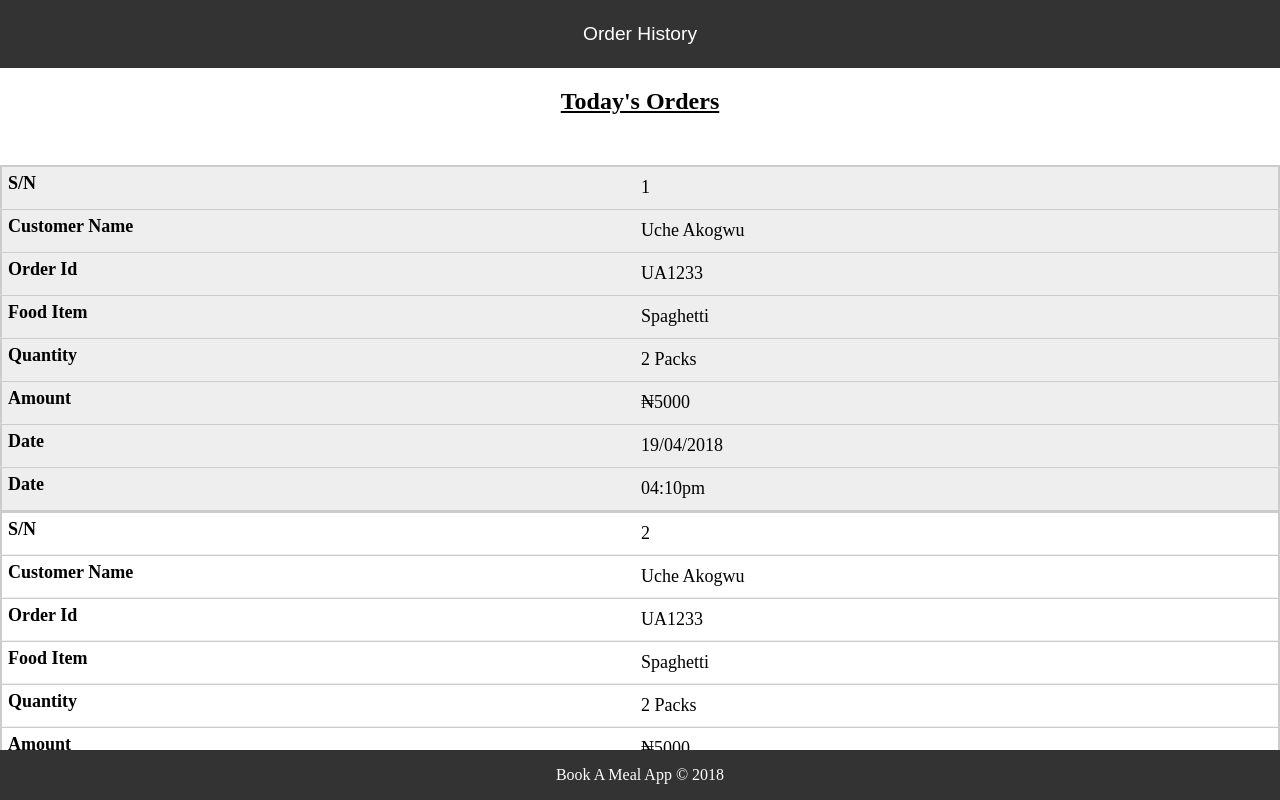
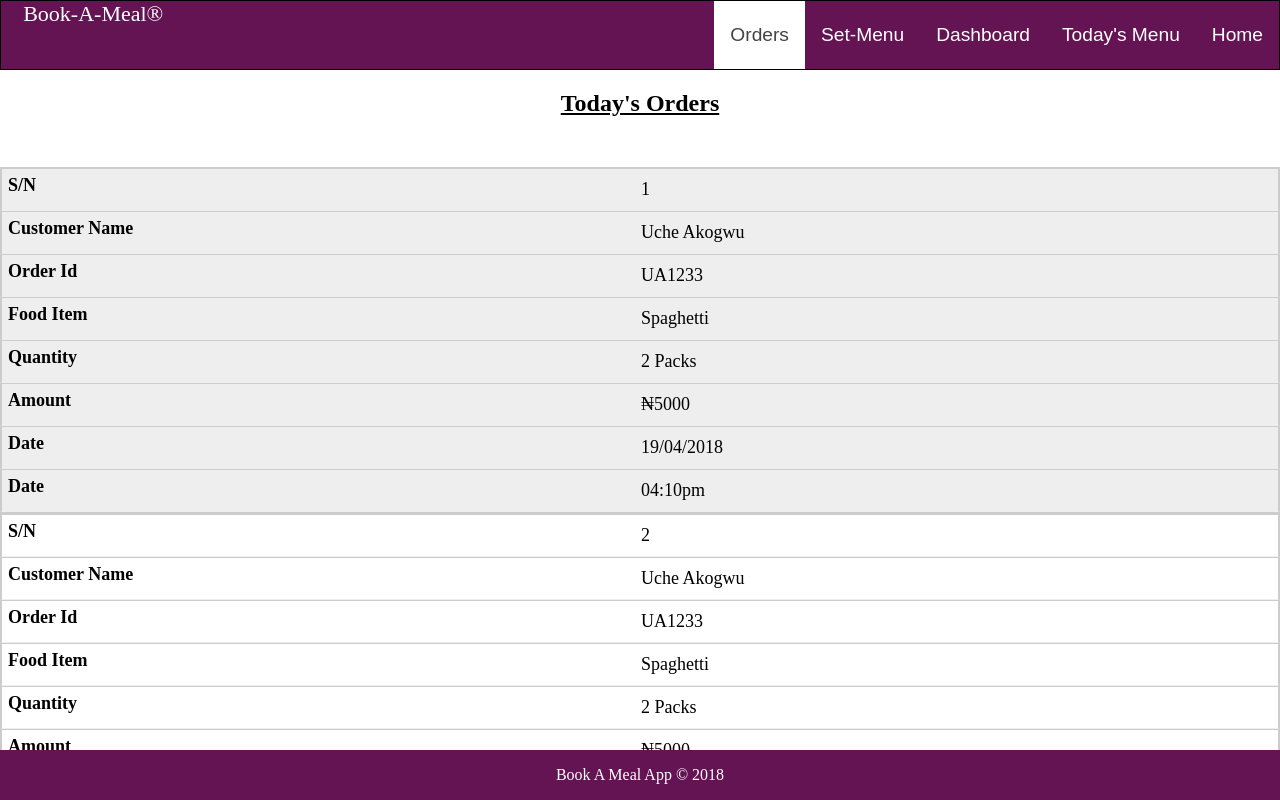
Before and after one commit to ucheg6/Book-A-Meal-App, a plain HTML site: page UI/OrderHistory.html in a window 1280 px wide. Shown: the top 800 px of the page. Drawn offline with Linux system fonts and the light colour scheme.

Commit message:
bug fixes

```diff
--- a/UI/OrderHistory.html
+++ b/UI/OrderHistory.html
@@ -11,11 +11,26 @@
 <body>
     <nav class="nav">
         <ul class="nav-menu ">
+                <a href="#" class="logo ">Book-A-Meal®</a>
+
+                <li>
+                        <a class="nav-link" href="LandingPage.html">Home</a>
+                    </li>
+
+                    <li>
+                        <a class="nav-link " href="MenuOptions.html">Today's Menu</a>
+                    </li>
 
 
-            <li>
-                <a class="nav-link" href="">Order History</a>
-            </li>
+                <li>
+                    <a class="nav-link " href="CatererManager.html">Dashboard</a>
+                </li>
+                <li>
+                        <a class="nav-link" href="SetMenu.html">Set-Menu</a>
+               </li>
+               <li>
+                    <a class="nav-link active" href="#OrderHistory.html">Orders</a>
+                </li>
 
         </ul>
     </nav>
--- a/UI/styles.css
+++ b/UI/styles.css
@@ -40,6 +40,17 @@ li a:hover {
     cursor: default
   }
 
+  .logo{
+    font-size: 22px;
+    text-align: center;
+    text-decoration: none;
+    padding: 2em 0.1em;
+    color: #fff;
+    margin: 20px 20px;
+    text-align: center;
+
+  }
+
 /* login form styles */
 
 form {
@@ -54,6 +65,8 @@ form {
   }
   button {
     padding:10px;
+
+
 
   }
   label {
@@ -84,8 +97,15 @@ form {
     margin-top: 100px;
     border-radius: 10px;
     -moz-border-radius: 10px;
-    -webkit-border-radius: 10px
+    -webkit-border-radius: 10px;
+    text-align: center;
 }
+
+.form-container a {
+ float:left;
+ margin-top: 15px;
+}
+
 
 form a {
     text-decoration: none;
@@ -115,4 +135,7 @@ form h2 {
       width: 100%;
       margin: 0;
   }
+  .logo{
+    display: none;
+     }
 }
--- a/UI/styles1.css
+++ b/UI/styles1.css
@@ -10,9 +10,14 @@ body {
 
   font-size: 15px;
 }
-/*-----------*/
-/* Homepage */
-/*-----------*/
+
+div h2 {
+  text-align : center;
+  margin: 20px
+}
+
+/* Homepage styles */
+
 
 .homepage {
   width: 100%;
@@ -71,6 +76,17 @@ li {
 
 }
 
+.logo{
+  font-size: 22px;
+  text-align: center;
+  text-decoration: none;
+  padding: 2em 0.1em;
+  color: #fff;
+  margin: 20px 20px;
+  text-align: center;
+
+}
+
 
 li a:hover {
   background-color:#005f5f
@@ -98,6 +114,14 @@ li a:hover {
   .form-container {
       width: 100%;
       margin: 0;
+  }
+  .homepage-heading h1 {
+    font-family: 'Rochester', cursive;
+    font-size: 500%;
+
+  }
+  .logo{
+ display: none;
   }
 }
 
@@ -155,7 +179,7 @@ li a:hover {
   }
 
   figcaption{
-    background-color: rgba(0,0,0,0.8);
+    background-color:rgb(100, 19, 83);;
     text-transform: uppercase;
     text-align: center;
     padding: 5px;
--- a/UI/styles2.css
+++ b/UI/styles2.css
@@ -1,7 +1,7 @@
 body {
     margin: 0;
     padding: 0;
-    background-color: rgb(150, 187, 194)
+
 }
 /* nav styles */
 .nav-menu{
@@ -9,11 +9,15 @@ body {
     margin: 0;
     padding: 0;
     overflow: hidden;
-    background-color: #333
-}
+    background-color: rgb(100, 19, 83);
+    border : 1px solid
+  }
 
+  li {
+    float: right
+  }
 
-.nav-link {
+  .nav-link {
     display: block;
     color: white;
     text-align: center;
@@ -23,15 +27,30 @@ body {
     font-size: 1.2em;
     line-height: 40px
 
-}
+  }
+
+  .logo{
+    font-size: 22px;
+    text-align: center;
+    text-decoration: none;
+    padding: 2em 0.1em;
+    color: #fff;
+    margin: 20px 20px;
+    text-align: center;
+
+  }
 
 
+  li a:hover {
+    background-color:#005f5f
+  }
 
-.nav a.active {
+  .nav a.active {
     background-color: #fff;
     color: #444;
     cursor: default
   }
+
 /* footer styles */
 
 .footer {
@@ -39,7 +58,7 @@ body {
     left: 0;
     bottom: 0;
     width: 100%;
-    background-color: #333;
+    background-color: rgb(100, 19, 83);
     color: white;
     text-align: center;
   }
@@ -150,6 +169,9 @@ input[type=button] {
         width: 100%;
         margin: 0 ;
     }
+    .logo{
+        display: none;
+         }
 }
 
 /*Table styles */
@@ -166,7 +188,7 @@ tr:nth-of-type(odd) {
 	}
 
 th {
-	background: #3498db;
+	background: rgb(100, 19, 83);
 	color: white;
 	font-weight: bold;
 	}
--- a/UI/styles3.css
+++ b/UI/styles3.css
@@ -10,9 +10,13 @@ body {
   margin: 0;
   padding: 0;
   overflow: hidden;
-    background-color: #333
+  background-color: rgb(100, 19, 83);
+  border : 1px solid
 }
 
+li {
+  float: right
+}
 
 .nav-link {
   display: block;
@@ -26,7 +30,21 @@ body {
 
 }
 
+.logo{
+  font-size: 22px;
+  text-align: center;
+  text-decoration: none;
+  padding: 2em 0.1em;
+  color: #fff;
+  margin: 20px 20px;
+  text-align: center;
 
+}
+
+
+li a:hover {
+  background-color:#005f5f
+}
 
 .nav a.active {
   background-color: #fff;
@@ -40,7 +58,7 @@ body {
   left: 0;
   bottom: 0;
   width: 100%;
-    background-color: #333;
+  background-color: rgb(100, 19, 83);
   color: white;
   text-align: center;
 }
@@ -117,7 +135,7 @@ section h3 {
   }
 
   figcaption{
-    background-color: rgba(0,0,0,0.8);
+    background-color:rgb(100, 19, 83);;
     text-transform: uppercase;
     text-align: center;
     padding: 5px;
@@ -141,4 +159,7 @@ section h3 {
         margin: 40px ;
 
     }
+    .logo{
+      display: none;
        }
+}
--- a/UI/styles4.css
+++ b/UI/styles4.css
@@ -9,9 +9,13 @@ body {
     margin: 0;
     padding: 0;
     overflow: hidden;
-    background-color: #333
+    background-color: rgb(100, 19, 83);
+    border : 1px solid
   }
 
+  li {
+    float: right
+  }
 
   .nav-link {
     display: block;
@@ -25,7 +29,21 @@ body {
 
   }
 
+  .logo{
+    font-size: 22px;
+    text-align: center;
+    text-decoration: none;
+    padding: 2em 0.1em;
+    color: #fff;
+    margin: 20px 20px;
+    text-align: center;
 
+  }
+
+
+  li a:hover {
+    background-color:#005f5f
+  }
 
   .nav a.active {
     background-color: #fff;
@@ -39,7 +57,7 @@ body {
     left: 0;
     bottom: 0;
     width: 100%;
-    background-color: #333;
+    background-color: rgb(100, 19, 83);
     color: white;
     text-align: center;
   }
@@ -49,7 +67,9 @@ body {
         width: 100%;
         margin-top: 0;
     }
-
+    .logo{
+        display: none;
+         }
 
   }
 
@@ -69,7 +89,7 @@ tr:nth-of-type(odd) {
 	}
 
 th {
-	background: #3498db;
+	background: rgb(100, 19, 83);
 	color: white;
 	font-weight: bold;
 	}
--- a/UI/styles5.css
+++ b/UI/styles5.css
@@ -10,9 +10,13 @@ body {
   margin: 0;
   padding: 0;
   overflow: hidden;
-    background-color: #333
+  background-color: rgb(100, 19, 83);
+  border : 1px solid
 }
 
+li {
+  float: right
+}
 
 .nav-link {
   display: block;
@@ -26,7 +30,21 @@ body {
 
 }
 
+.logo{
+  font-size: 22px;
+  text-align: center;
+  text-decoration: none;
+  padding: 2em 0.1em;
+  color: #fff;
+  margin: 20px 20px;
+  text-align: center;
 
+}
+
+
+li a:hover {
+  background-color:#005f5f
+}
 
 .nav a.active {
   background-color: #fff;
@@ -40,7 +58,7 @@ body {
   left: 0;
   bottom: 0;
   width: 100%;
-    background-color: #333;
+  background-color: rgb(100, 19, 83);
   color: white;
   text-align: center;
 }
@@ -117,7 +135,7 @@ section h3 {
   }
 
   figcaption{
-    background-color: rgba(0,0,0,0.8);
+    background-color:rgb(100, 19, 83);;
     text-transform: uppercase;
     text-align: center;
     padding: 5px;
@@ -141,4 +159,7 @@ section h3 {
         margin: 40px ;
 
     }
+    .logo{
+      display: none;
        }
+}
```
Also changed, not shown: UI/CatererManager.html (+17 -3 lines), UI/LandingPage.html (+10 -4 lines), UI/LoginPage.html (+15 -11 lines), UI/MenuOptions.html (+16 -2 lines), UI/SetMenu.html (+16 -1 lines), UI/SignUp.html (+10 -6 lines). Lines whose indentation alone changed are shown as unchanged.
